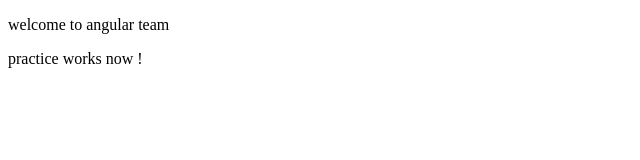
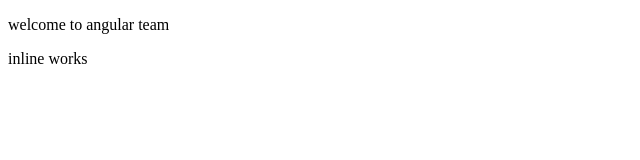
Before and after one commit to ragaPriya224/B1StarPractice, an Angular app in the folder angular/my-dream-app/: page / in a window 1280 px wide. Shown: the top 160 px of the page, without its empty margins (0-640 px from the left). Built offline with nearby package versions, Linux system fonts and the light colour scheme.

Commit message:
2.template

```diff
--- a/angular/my-dream-app/src/app/practice/practice.component.ts
+++ b/angular/my-dream-app/src/app/practice/practice.component.ts
@@ -2,7 +2,8 @@ import { Component, OnInit } from '@angular/core';
 
 @Component({
   selector: '[app-practice]',
-  templateUrl: './practice.component.html',
+  template: '<div>inline works<div>',
+  // templateUrl: './practice.component.html',
   styleUrls: ['./practice.component.css']
 })
 export class PracticeComponent implements OnInit {
```
